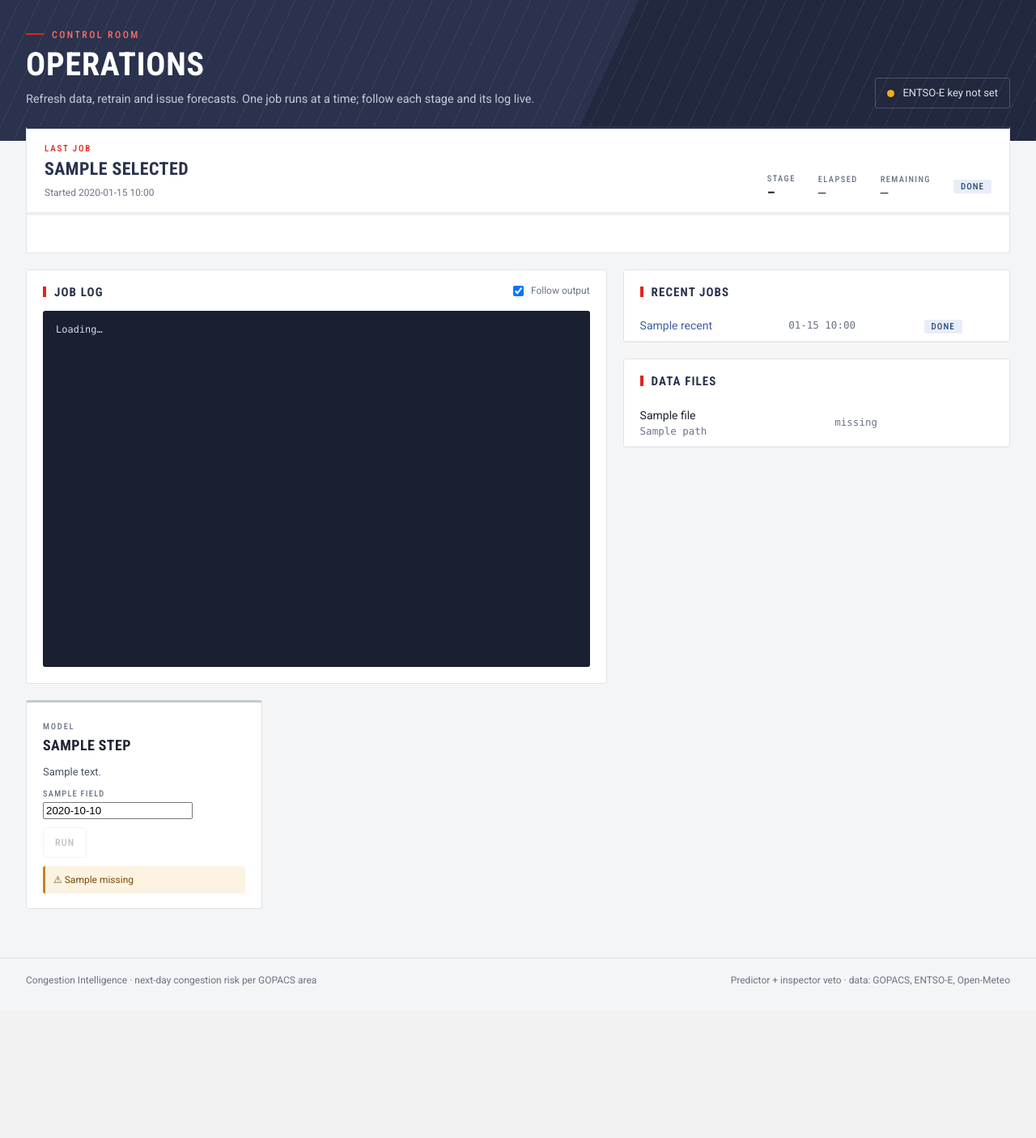
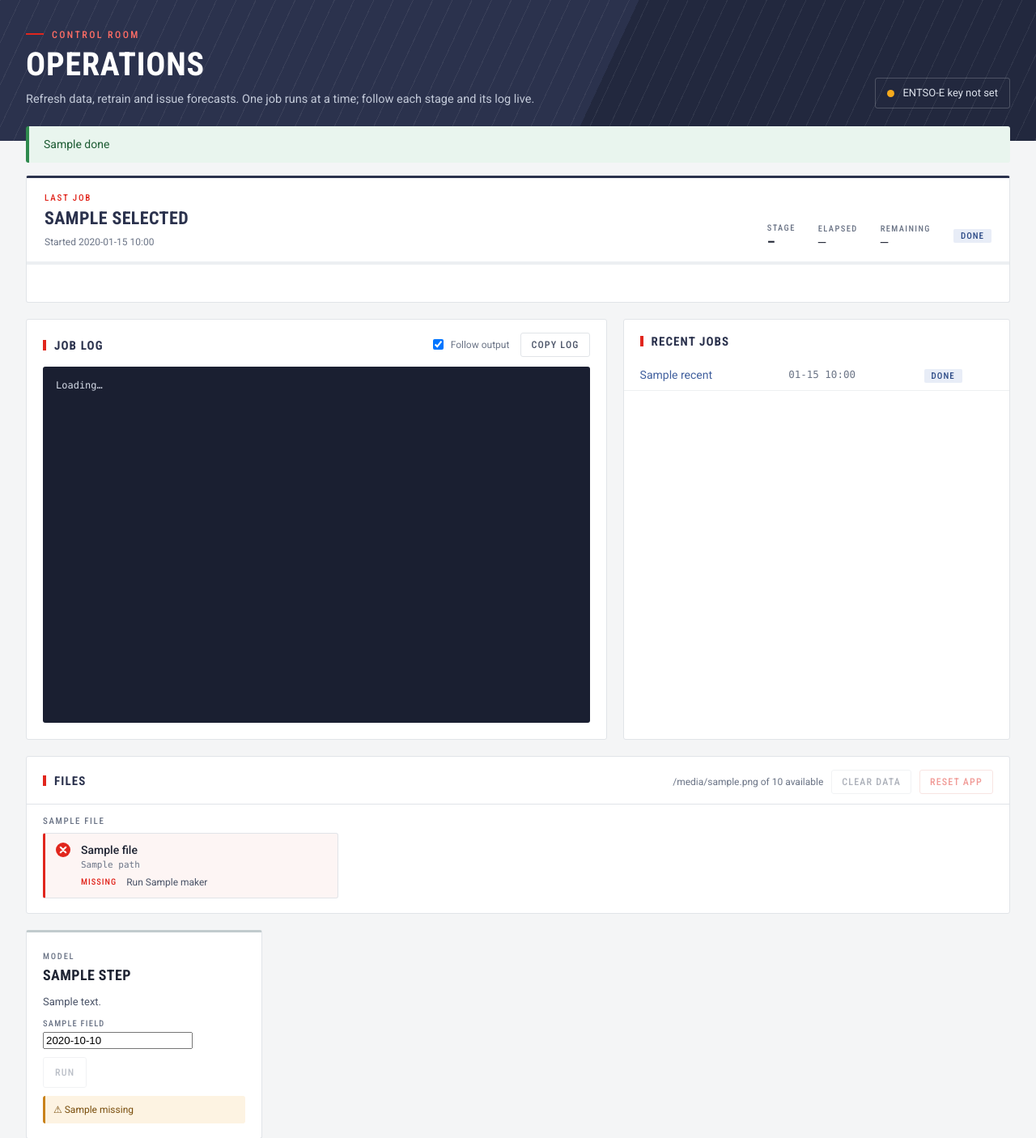
Before and after one commit to Seyed-Amir-Mansouri/Dutch-Grid-Congestion-Intelligence, a Django app: template webui/console/templates/console/operations.html in a window 1280 px wide. Shown: the part 64-1470 px from the top of the page at 81% size. Before the commit the page ends 1282 px from the top, so only its background shows below. Run offline with Django 5.2, Linux system fonts and the light colour scheme; the template is opened without the code that fills it: most values are stand-ins (such as "Sample title", 1, 10 or a date in 2020).

Commit message:
Add files panel, clear and reset buttons and log copy to Operations

```diff
--- a/webui/console/static/console/app.css
+++ b/webui/console/static/console/app.css
@@ -352,3 +352,33 @@ input[type=date]:focus, select:focus, .btn:focus-visible { outline: 2px solid va
 @media (prefers-reduced-motion: reduce) { .lamp-halo, .lamp-ring { animation: none !important; } }
 @media (max-width: 1100px) { .grid-map { grid-template-columns: 1fr; } }
 .table td.mono { white-space: nowrap; }
+.tiles-grey { filter: contrast(1.04); }
+/* files: one row per file, grouped by data, model and outputs */
+.files-panel { margin-top: 20px; }
+.file-groups { display: grid; grid-template-columns: repeat(3, minmax(0, 1fr)); gap: 0; border-top: 1px solid var(--line); }
+.file-group { padding: 14px 20px 18px; min-width: 0; }
+.file-group + .file-group { border-left: 1px solid var(--line); }
+.file-group h3 { font: 500 11px var(--cond); text-transform: uppercase; letter-spacing: 1.6px; color: var(--muted); margin-bottom: 8px; }
+.file-group ul { list-style: none; margin: 0; padding: 0; display: grid; gap: 6px; }
+.file { display: grid; grid-template-columns: 22px minmax(0, 1fr); column-gap: 10px; row-gap: 4px; padding: 10px 12px;
+  border: 1px solid var(--line); border-left: 3px solid #2f8a4e; border-radius: var(--radius); background: #fff; }
+.file-missing { border-left-color: var(--red); background: #fdf5f4; }
+.file-icon svg { width: 20px; height: 20px; display: block; }
+.file-icon circle { fill: #2f8a4e; }
+.file-missing .file-icon circle { fill: var(--red); }
+.file-icon path { fill: none; stroke: #fff; stroke-width: 2.2; stroke-linecap: round; stroke-linejoin: round; }
+.file-name { display: grid; min-width: 0; }
+.file-name b { font-weight: 500; }
+.file-name small { color: var(--muted); font-size: 11px; overflow: hidden; text-overflow: ellipsis; white-space: nowrap; }
+.file-meta { grid-column: 2; display: flex; flex-wrap: wrap; gap: 4px 12px; font-size: 12px; color: var(--ink-2); }
+.file-state { font: 500 10.5px/18px var(--cond); text-transform: uppercase; letter-spacing: 1px; color: #2f8a4e; }
+.file-missing .file-state { color: var(--red); }
+@media (max-width: 1100px) { .file-groups { grid-template-columns: 1fr; } .file-group + .file-group { border-left: 0; border-top: 1px solid var(--line); } }
+.files-tools { display: flex; align-items: center; gap: 10px; flex-wrap: wrap; }
+.files-tools form { margin: 0; }
+.btn-line { height: 30px; padding: 0 12px; background: #fff; color: var(--ink-2); border-color: var(--line); font-size: 12px; }
+.btn-line:hover:not(:disabled) { border-color: var(--navy); color: var(--navy); }
+.btn-line.btn-danger { color: var(--red); border-color: #f0c4c1; }
+.btn-line.btn-danger:hover:not(:disabled) { background: var(--red); border-color: var(--red); color: #fff; }
+.done-bar { background: #e9f5ee; border-left-color: #2f8a4e; color: #1d5c33; }
+.log-tools { display: flex; align-items: center; gap: 14px; }
--- a/webui/console/static/console/app.js
+++ b/webui/console/static/console/app.js
@@ -35,6 +35,34 @@
     const target = event.target.closest("[data-tip]");
     if (target && !target.contains(event.relatedTarget)) tip.hidden = true;
   });
+
+  // copy the job's whole log, not only the part shown
+  const copy = document.getElementById("copy-log");
+  if (copy) {
+    copy.addEventListener("click", async () => {
+      const label = copy.textContent;
+      try {
+        const text = await (await fetch(copy.dataset.url, { cache: "no-store" })).text();
+        if (navigator.clipboard && window.isSecureContext) {
+          await navigator.clipboard.writeText(text);
+        } else {
+          // opened by IP address over http: the clipboard API is off, so copy through a hidden text box
+          const box = document.createElement("textarea");
+          box.value = text;
+          box.style.position = "fixed";
+          box.style.opacity = "0";
+          document.body.appendChild(box);
+          box.select();
+          document.execCommand("copy");
+          box.remove();
+        }
+        copy.textContent = "Copied";
+      } catch (error) {
+        copy.textContent = "Copy failed";
+      }
+      setTimeout(() => (copy.textContent = label), 1800);
+    });
+  }
 
   const panel = document.getElementById("process");
   if (!panel) return;
--- a/webui/console/templates/console/_job.html
+++ b/webui/console/templates/console/_job.html
@@ -21,7 +21,10 @@
 <div class="grid-2 ops">
   <section class="panel">
     <header class="panel-head"><h2>Job log</h2>
-      {% if selected %}<label class="follow"><input type="checkbox" id="follow" checked> Follow output</label>{% endif %}
+      {% if selected %}<div class="log-tools">
+        <label class="follow"><input type="checkbox" id="follow" checked> Follow output</label>
+        <button type="button" class="btn btn-line" id="copy-log" data-url="/operations/job/{{ selected.id }}/log">Copy log</button>
+      </div>{% endif %}
     </header>
     {% if selected %}
       <pre class="console" id="log">Loading…</pre>
@@ -29,7 +32,6 @@
       <p class="muted pad">No jobs run yet.</p>
     {% endif %}
   </section>
-  <div class="stack">
   <section class="panel">
     <header class="panel-head"><h2>Recent jobs</h2></header>
     {% if recent %}<table class="table compact"><tbody>
@@ -37,13 +39,34 @@
         <td><span class="status status-{{ j.status }}">{{ j.status }}</span></td></tr>{% endfor %}
     </tbody></table>{% else %}<p class="muted pad">None yet.</p>{% endif %}
   </section>
-    <section class="panel">
-      <header class="panel-head"><h2>Data files</h2></header>
-      <table class="table compact"><tbody>
-        {% for f in files %}<tr><td>{{ f.label }}<small class="block muted mono">{{ f.path }}</small></td>
-          <td class="mono muted">{% if f.exists %}{{ f.changed|date:"j M H:i" }}{% else %}missing{% endif %}</td>
-          <td class="mono num">{% if f.exists %}{{ f.size|filesizeformat }}{% endif %}</td></tr>{% endfor %}
-      </tbody></table>
+</div>
+
+<section class="panel files-panel">
+  <header class="panel-head"><h2>Files</h2>
+    <div class="files-tools">
+      <span class="muted">{{ files_found }} of {{ files_total }} available</span>
+      <form method="post" action="/operations/clear/data"
+            onsubmit="return confirm('Clear data?\n\nDeletes the downloaded data, the forecasts, the validation history and the job history.\nThe model and the reference files are kept.')">
+        {% csrf_token %}<button class="btn btn-line" {% if running %}disabled{% endif %}>Clear data</button></form>
+      <form method="post" action="/operations/clear/reset"
+            onsubmit="return confirm('Reset the app?\n\nDeletes the downloaded data, the forecasts, the validation history, the job history AND the trained model.\nOnly the reference files are kept. Retraining takes well over half an hour.')">
+        {% csrf_token %}<button class="btn btn-line btn-danger" {% if running %}disabled{% endif %}>Reset app</button></form>
+    </div>
+  </header>
+  <div class="file-groups">
+    {% for g in files %}<div class="file-group">
+      <h3>{{ g.name }}</h3>
+      <ul>{% for f in g.files %}
+        <li class="file {% if f.exists %}file-ok{% else %}file-missing{% endif %}">
+          <span class="file-icon" aria-hidden="true">{% if f.exists %}<svg width="20" height="20" viewBox="0 0 20 20"><circle cx="10" cy="10" r="9"/><path d="M5.8 10.3l2.8 2.8 5.6-5.8"/></svg>{% else %}<svg width="20" height="20" viewBox="0 0 20 20"><circle cx="10" cy="10" r="9"/><path d="M6.8 6.8l6.4 6.4M13.2 6.8l-6.4 6.4"/></svg>{% endif %}</span>
+          <span class="file-name"><b>{{ f.label }}</b><small class="mono" title="{{ f.path }}">{{ f.path }}</small></span>
+          <span class="file-meta">{% if f.exists %}
+            <span class="file-state">Available</span><span>Updated {{ f.changed|date:"j M Y, H:i" }}</span><span class="mono">{{ f.size|filesizeformat }}</span>
+          {% else %}
+            <span class="file-state">Missing</span><span>Run {{ f.maker }}</span>
+          {% endif %}</span>
+        </li>{% endfor %}
+      </ul>
+    </div>{% endfor %}
+  </div>
 </section>
-  </div>
-</div>
--- a/webui/console/templates/console/operations.html
+++ b/webui/console/templates/console/operations.html
@@ -9,6 +9,7 @@
 
 {% block content %}
 {% if error %}<div class="alert-bar">{{ error }}</div>{% endif %}
+{% if done %}<div class="alert-bar done-bar">{{ done }}</div>{% endif %}
 {% if running %}
   {% include "console/_job.html" %}
   {% include "console/_steps.html" %}
--- a/webui/console/urls.py
+++ b/webui/console/urls.py
@@ -7,6 +7,8 @@ urlpatterns = [
     path("operations", views.operations, name="operations"),
     path("operations/run/<str:key>", views.run, name="run"),
     path("operations/job/<str:job_id>", views.job, name="job"),
+    path("operations/job/<str:job_id>/log", views.job_log, name="job_log"),
+    path("operations/clear/<str:kind>", views.clear, name="clear"),
     path("activity", views.activity, name="activity"),
     path("performance", views.performance, name="performance"),
     path("model", views.model, name="model"),
```
Also changed, not shown: webui/console/data.py (+30 -14 lines), webui/console/jobs.py (+24 -3 lines), webui/console/views.py (+27 -2 lines). Lines whose indentation alone changed are shown as unchanged.
